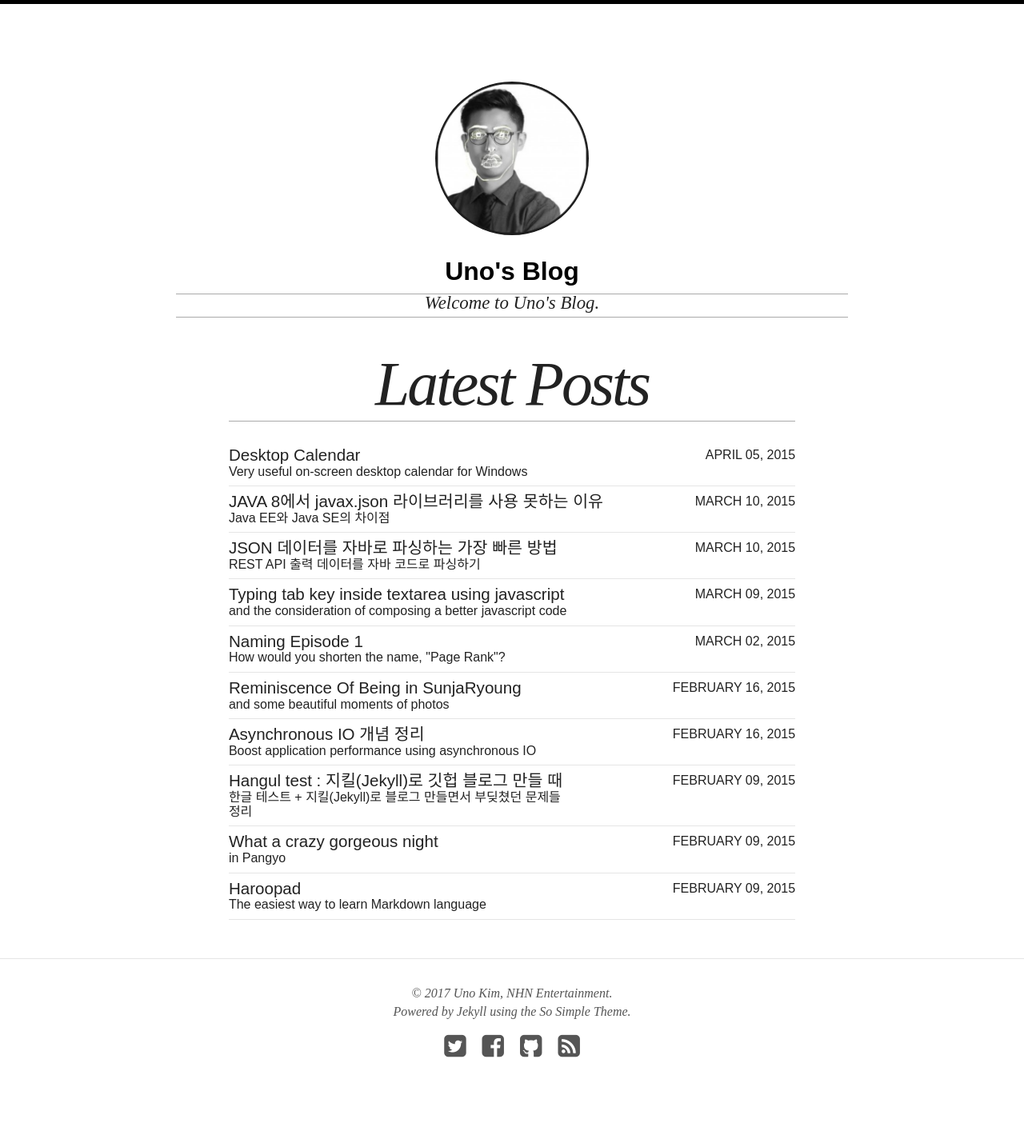
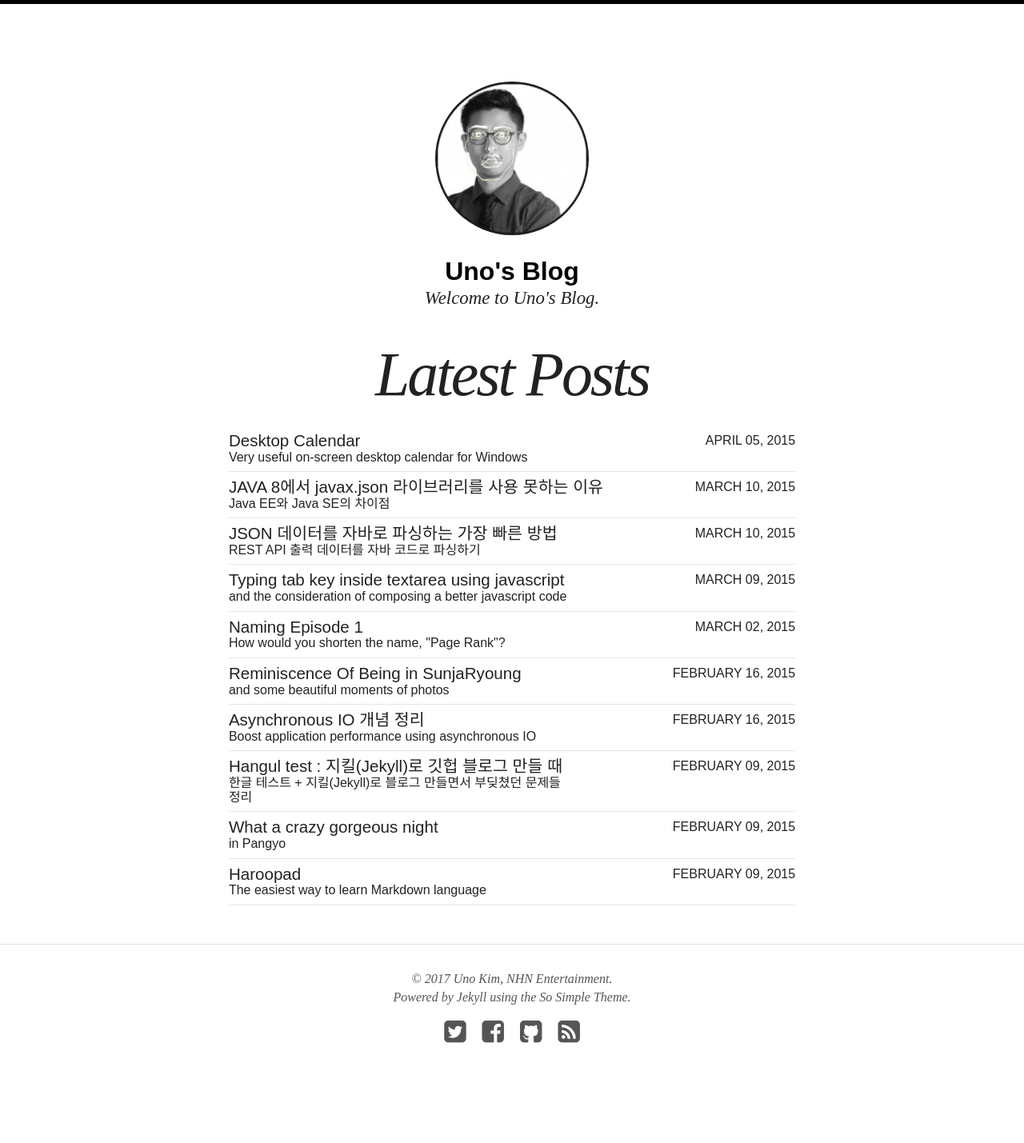
Before and after one commit to djkeh/djkeh.github.io, a Jekyll site: the page built from index.html, in a window 1280 px wide. Shown: the whole page at 80% size. Built offline with Jekyll 4.4.1, drawn with Linux system fonts in a browser that asks for light colours; nearby versions of some CDN libraries.

Commit message:
sass fix

```diff
--- a/_sass/_site.scss
+++ b/_sass/_site.scss
@@ -48,11 +48,15 @@ h1, h2, h3, h4, h5, h6 {
 }
 h1 {
 	@include font-size(28);
+}
+h1:not([class]) {
 	padding-bottom: 5px;
 	border-bottom: 1px solid $h-line-color;
 }
 h2 {
 	@include font-size(24);
+}
+h2:not([class]) {
 	padding-bottom: 5px;
 	border-bottom: 1px solid $h-line-color;
 }
```
